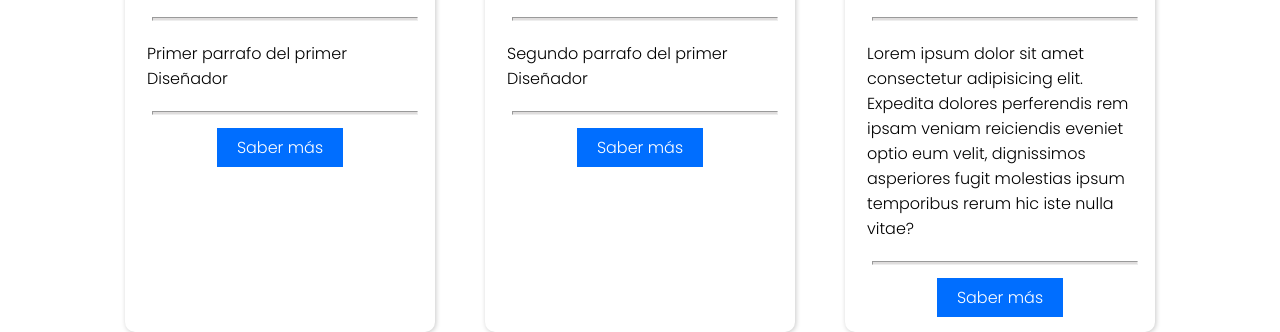
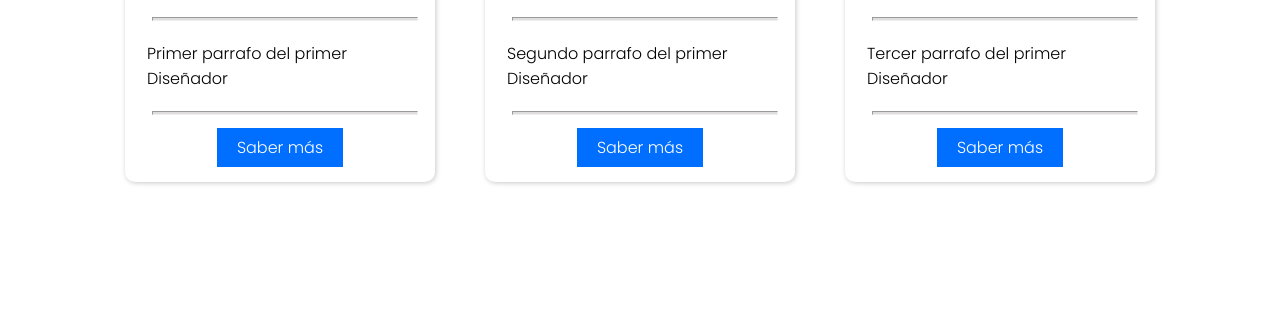
Before and after one commit to rparrar/modo-oscuro, a plain HTML site: page index.html in a window 1280 px wide. Shown: the part 610-942 px from the top of the page. After the commit the page ends 800 px from the top, so only its background shows below. Drawn offline with Linux system fonts and the light colour scheme.

Commit message:
agregando parrafos

```diff
--- a/index.html
+++ b/index.html
@@ -64,9 +64,7 @@
             </div>
             <hr>
             <div class="card__descripcion">
-                <p>Lorem ipsum dolor sit amet consectetur adipisicing elit. Expedita dolores perferendis rem ipsam
-                    veniam reiciendis eveniet optio eum velit, dignissimos asperiores fugit molestias ipsum temporibus
-                    rerum hic iste nulla vitae?</p>
+                <p>Tercer parrafo del primer Diseñador</p>
             </div>
             <hr>
             <div class="card__button">
```
